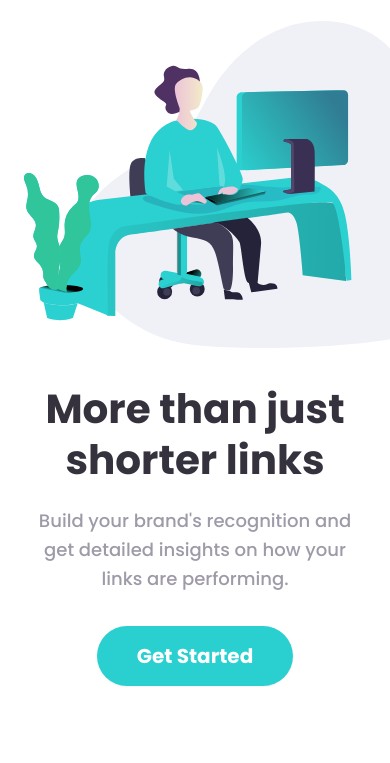
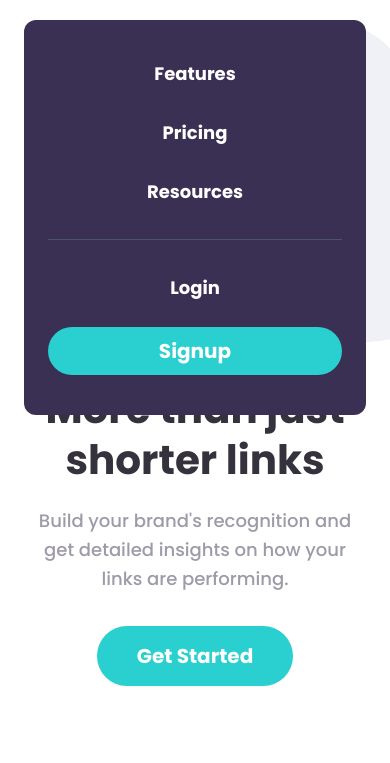
Before and after one commit to AllanKirui/shortly-url-shortener, a website: page index.html in a window 390 px wide. Both pictures are taken after a click on the button "Toggle Mobile Menu". Shown: the part 76-839 px from the top of the page. Drawn offline with nearby package versions, Linux system fonts and the light colour scheme; files that its build step writes are made by us from their sources.

Commit message:
Add logic to styles for mobile menu

```diff
--- a/index.html
+++ b/index.html
@@ -103,7 +103,8 @@
         @click.outside="open = false"
         x-transition.duration.400ms
         x-transition.scale.origin.top
-        class="hidden md:hidden absolute left-6 right-6 top-24 py-10 px-6 text-center text-white text-[18px] font-bold bg-night-blue rounded-xl z-20"
+        class="md:hidden absolute left-6 right-6 top-24 py-10 px-6 text-center text-white text-[18px] font-bold bg-night-blue rounded-xl z-20"
+        x-bind:class="open ? '' : ' hidden '"
       >
         <!-- Menu Top -->
         <div class="mb-[34px]">
```
